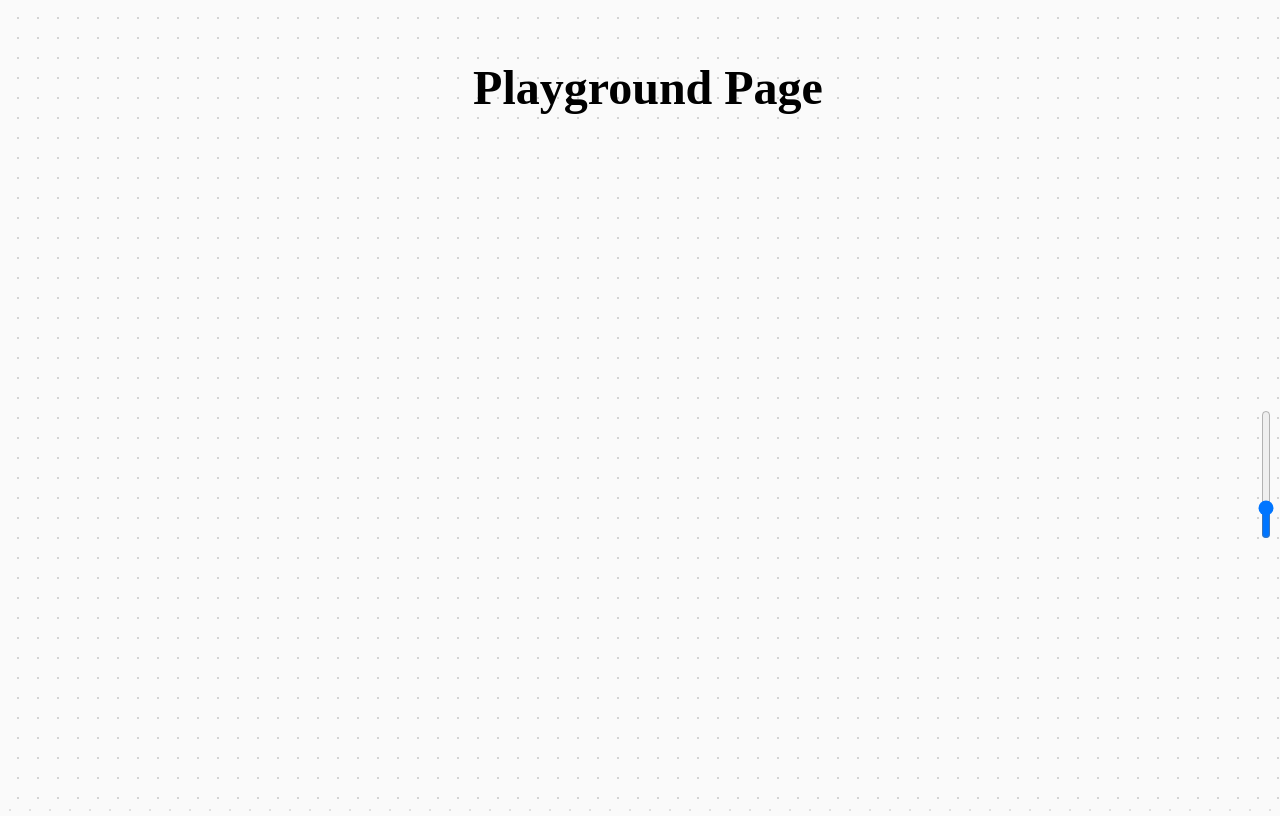
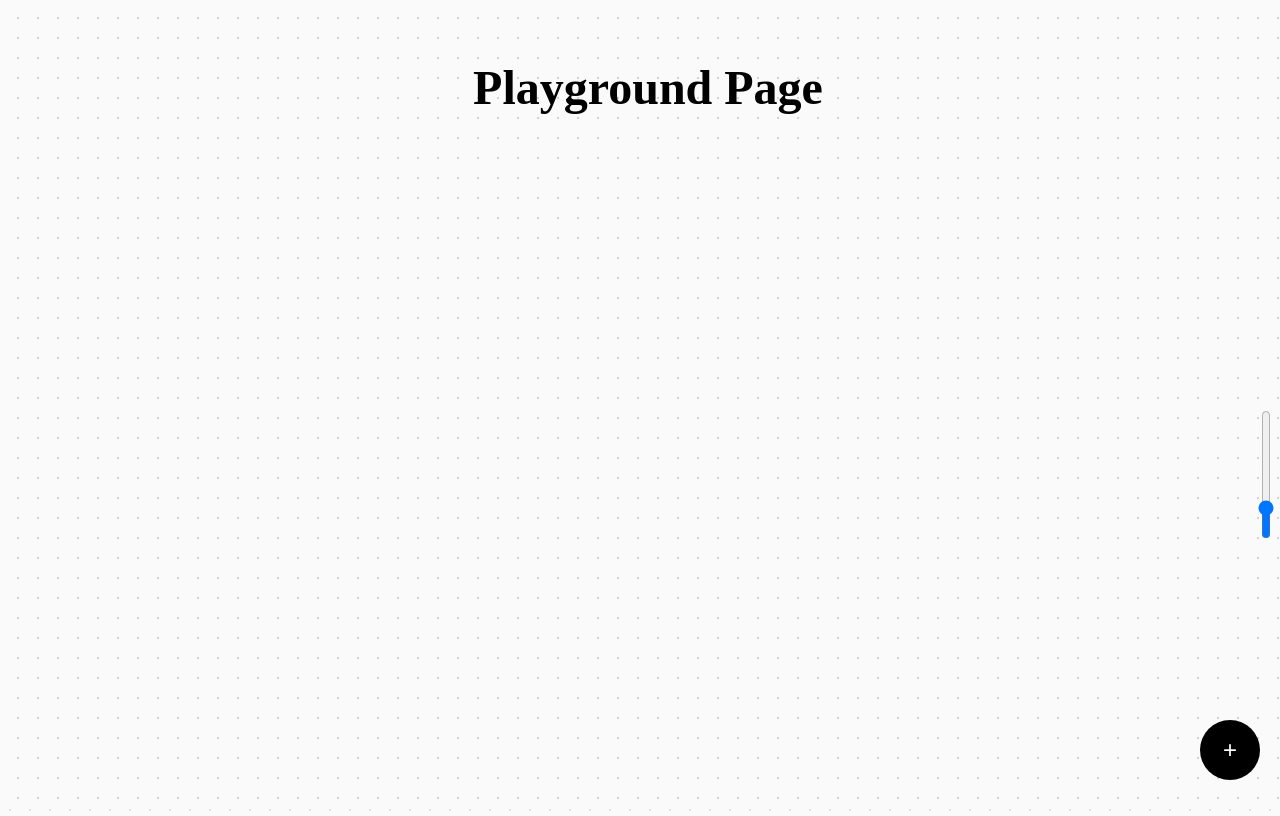
Before and after one commit to divyamakkar0/spark, a Next.js app in the folder next-app/: page /playground in a window 1280 px wide. Built offline with nearby package versions, Linux system fonts and the light colour scheme.

Commit message:
+ button

```diff
--- a/next-app/app/playground/page.tsx
+++ b/next-app/app/playground/page.tsx
@@ -1,9 +1,11 @@
 "use client";
 import React from 'react';
 import InfiniteGrid from "../../components/infiniteGrid";
+import AddBlockButton from "../../components/AddBlockButton";
 
 export default function PlayGroundPage() {
   return (
+    <>
       <InfiniteGrid>
         <div style={{
           padding: '20px',
@@ -16,5 +18,7 @@ export default function PlayGroundPage() {
           <h1 style={{ fontSize: '48px', marginBottom: '20px', cursor: 'text' }}>Playground Page</h1>
         </div>
       </InfiniteGrid>
+      <AddBlockButton />
+    </>
   );
 }
--- /dev/null
+++ b/next-app/components/AddBlockButton.tsx
@@ -0,0 +1,30 @@
+import React from 'react';
+
+const AddBlockButton: React.FC = () => {
+  return (
+    <button
+      style={{
+        position: 'fixed',
+        bottom: '20px',
+        right: '20px',
+        width: '60px',
+        height: '60px',
+        borderRadius: '50%',
+        backgroundColor: '#000',
+        color: '#fff',
+        fontSize: '24px',
+        border: 'none',
+        cursor: 'pointer',
+        display: 'flex',
+        justifyContent: 'center',
+        alignItems: 'center',
+        zIndex: 1000,
+      }}
+      onClick={() => alert('Add block functionality coming soon!')}
+    >
+      +
+    </button>
+  );
+};
+
+export default AddBlockButton;
```
Lines whose indentation alone changed are shown as unchanged.
